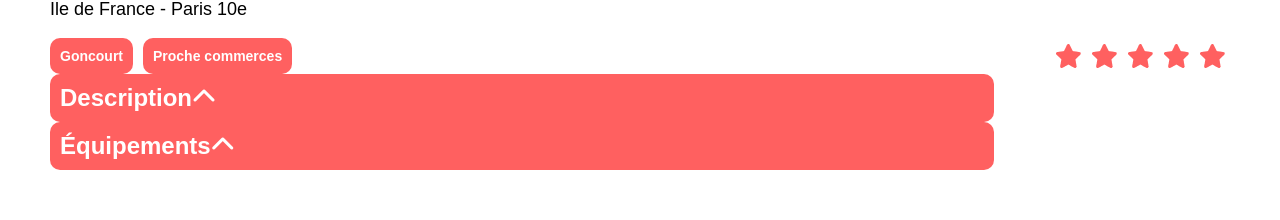
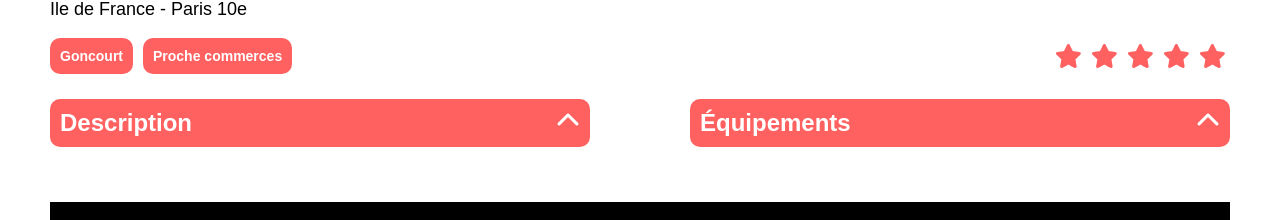
Before and after one commit to clementD99/Kasa, a React (Create React App) app: page /logement/0979876d in a window 1280 px wide. Shown: the part 701-921 px from the top of the page. Built offline with nearby package versions, Linux system fonts and the light colour scheme.

Commit message:
Ajout des collapses pour les chevrons

```diff
--- a/src/pages/Logements/logement.scss
+++ b/src/pages/Logements/logement.scss
@@ -8,11 +8,6 @@
   overflow: hidden;
   border-radius: 25px;
 }
-
-// .carte-logement-titre {
-//   display: flex;
-//   flex-direction: column;
-// }
 
 .logement-description {
   width: 100%;
@@ -37,3 +32,21 @@
   color: #000000;
   margin: 0;
 }
+
+// Le code css ci-dessous est pour sa mise en forme dans Logement.jsx //
+
+.logement .collapse-logements {
+  display: flex;
+  gap: 100px;
+  margin-top: 25px;
+}
+
+.logement .collapse-logements i {
+  position: absolute;
+  right: 10px;
+  transition: transform 0.3s ease;
+}
+
+.logement .collapse-logements i.rotate {
+  transform: rotate(180deg);
+}
```
